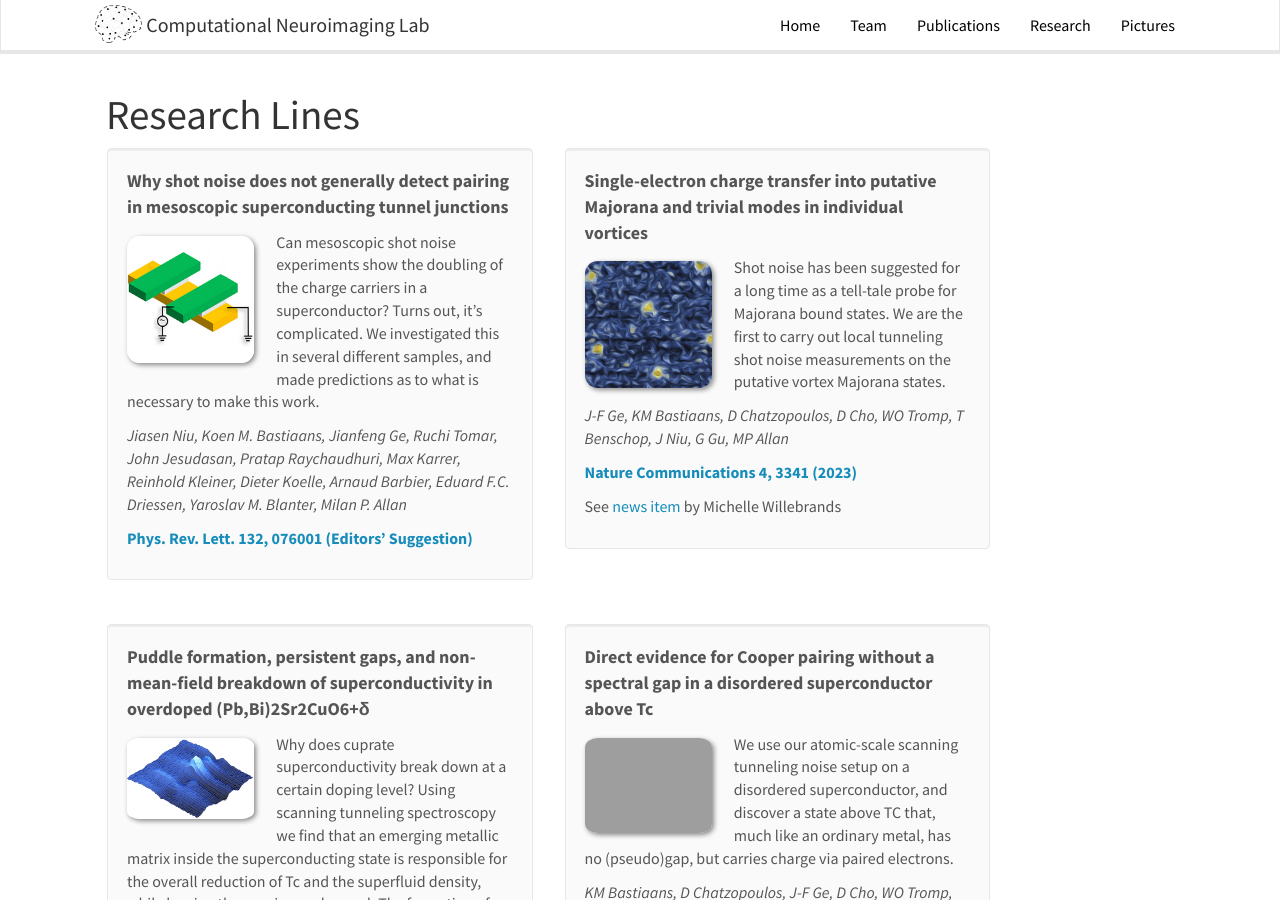
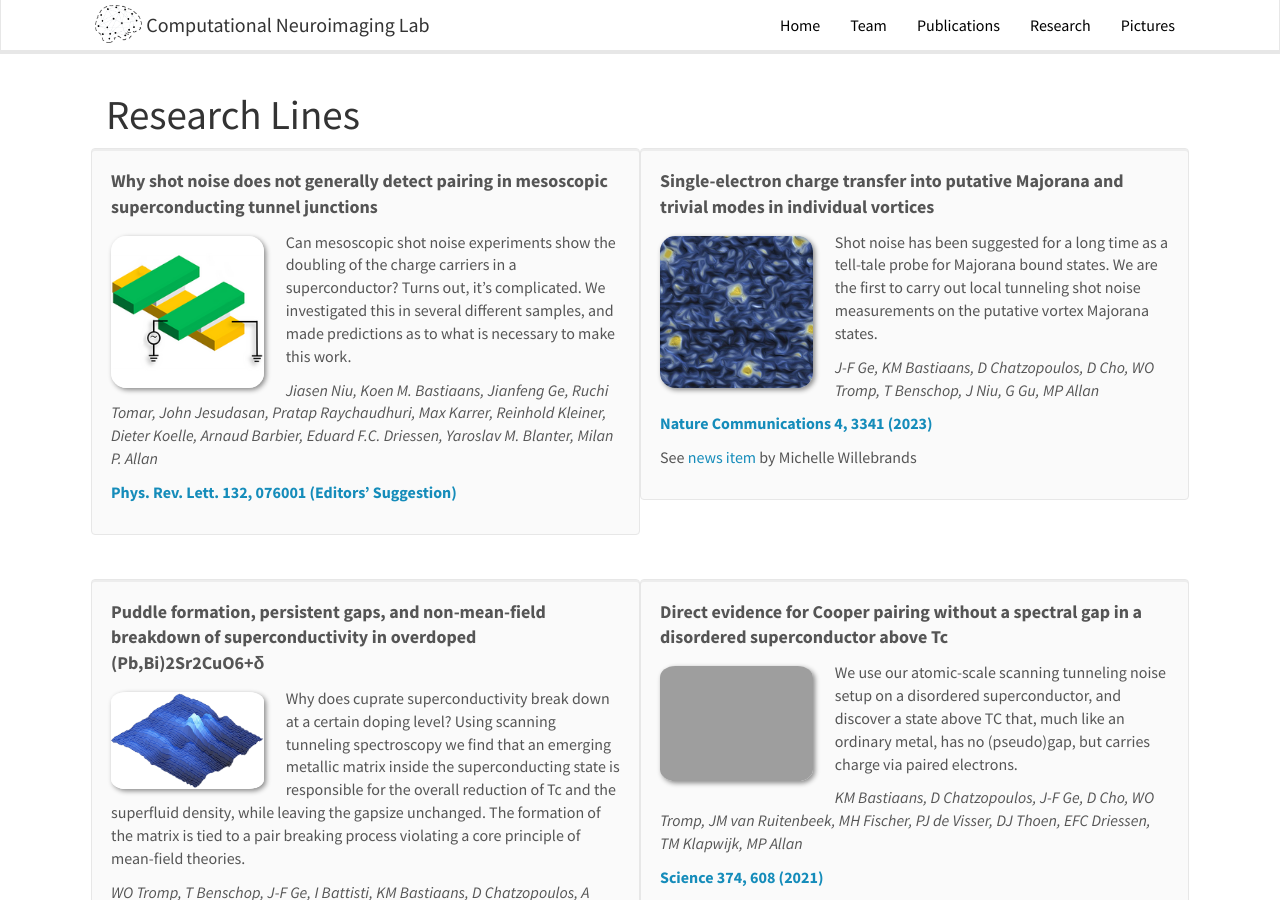
Before and after one commit to itellaetxe/compneurobilbao_website, a Jekyll site: the page built from _pages/research.md, in a window 1280 px wide and 900 px high. Built offline with Jekyll 4.4.1, drawn with Linux system fonts in a browser that asks for light colours; nearby versions of some CDN libraries.

Commit message:
[code] change column space

```diff
--- a/_pages/research.md
+++ b/_pages/research.md
@@ -18,10 +18,10 @@ sitemap: false
 <div class="row">
 {% endif %}
 
-<div class="col-sm-5 clearfix">
+<div class="col-sm-6 clearfix">
  <div class="well">
   <pubtit>{{ publi.title }}</pubtit>
-  <img src="{{ site.url }}{{ site.baseurl }}/images/researchpic/{{ publi.image }}" class="img-responsive" width="33%" style="float: left" />
+  <img src="{{ site.url }}{{ site.baseurl }}/images/researchpic/{{ publi.image }}" class="img-responsive" width="30%" style="float: left" />
   <p>{{ publi.description }}</p>
   <p><em>{{ publi.authors }}</em></p>
   <p><strong><a href="{{ publi.link.url }}">{{ publi.link.display }}</a></strong></p>
```
